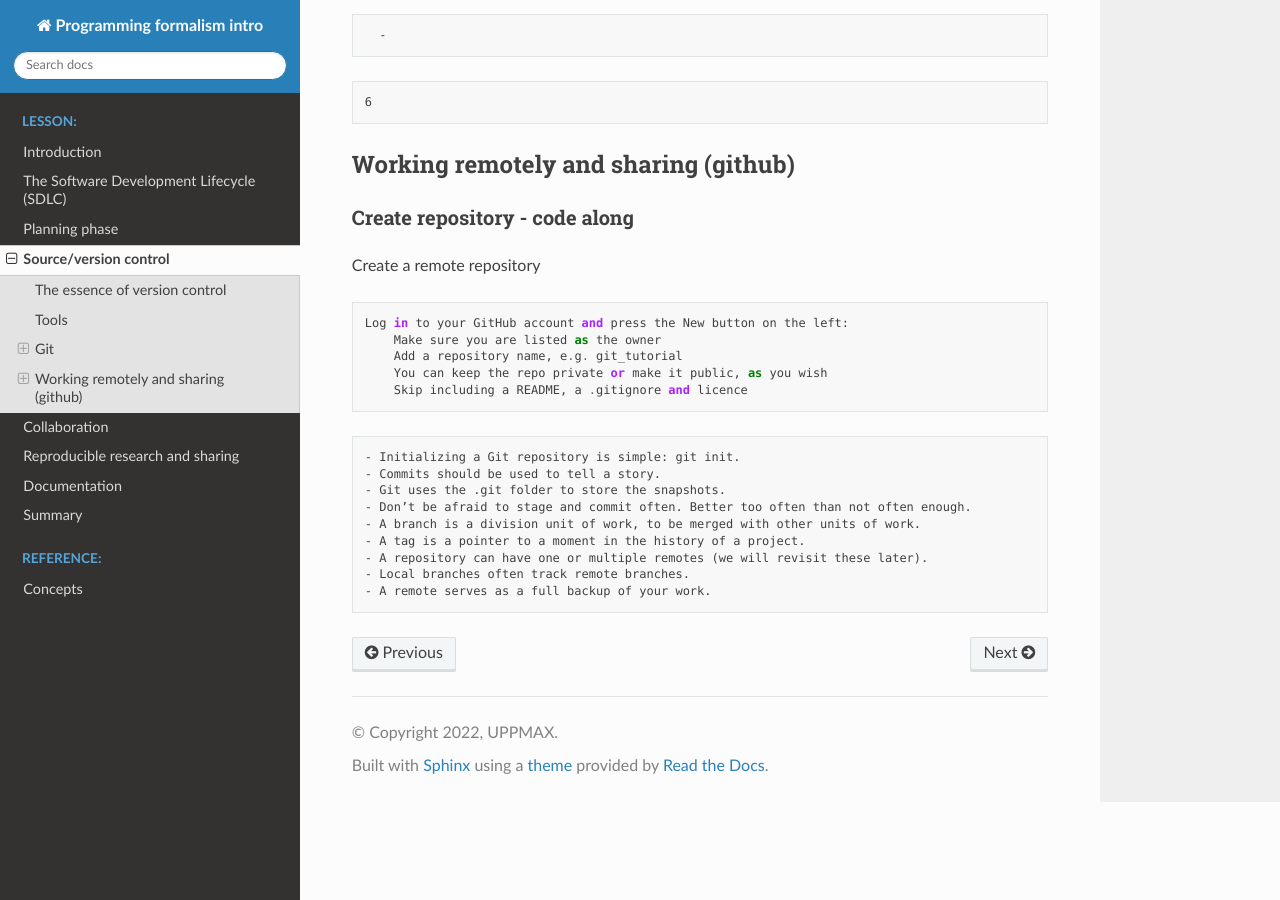
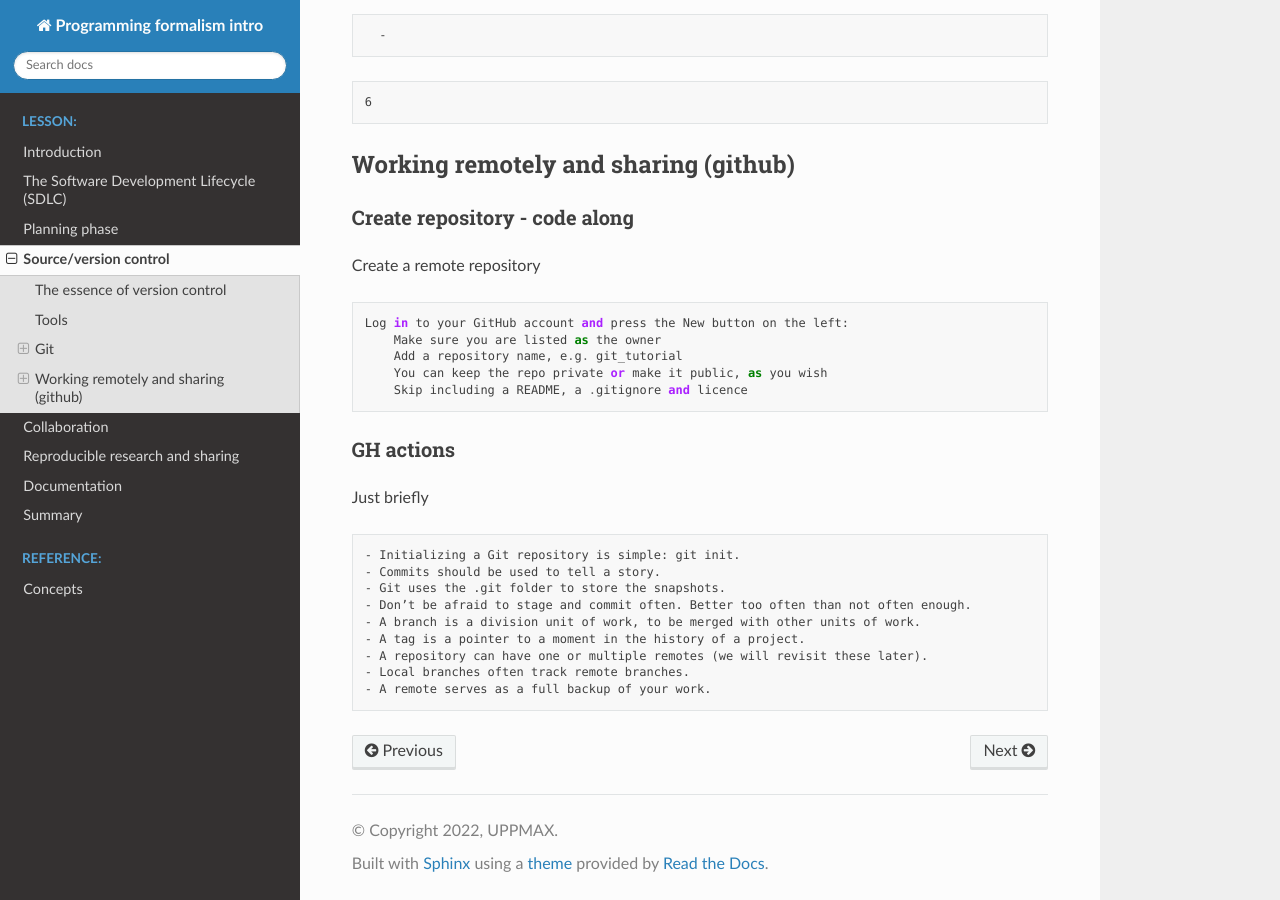
Before and after one commit to UPPMAX/programming_formalisms_intro, a Sphinx documentation site: the page built from doc/sourcecontrol.md, in a window 1280 px wide and 900 px high, scrolled down 1034 px. Built offline with Sphinx 7.4.7 and the Read the Docs theme 2.0.0, drawn with Linux system fonts in a browser that asks for light colours; pages that are not in the unit, such as notebooks, are missing from menus.

Commit message:
Update sourcecontrol.md

````diff
--- a/doc/sourcecontrol.md
+++ b/doc/sourcecontrol.md
@@ -60,6 +60,10 @@ Create a remote repository
         You can keep the repo private or make it public, as you wish
         Skip including a README, a .gitignore and licence
 
+### GH actions
+
+Just briefly
+
 
 
 ```{Keypoints}
````
